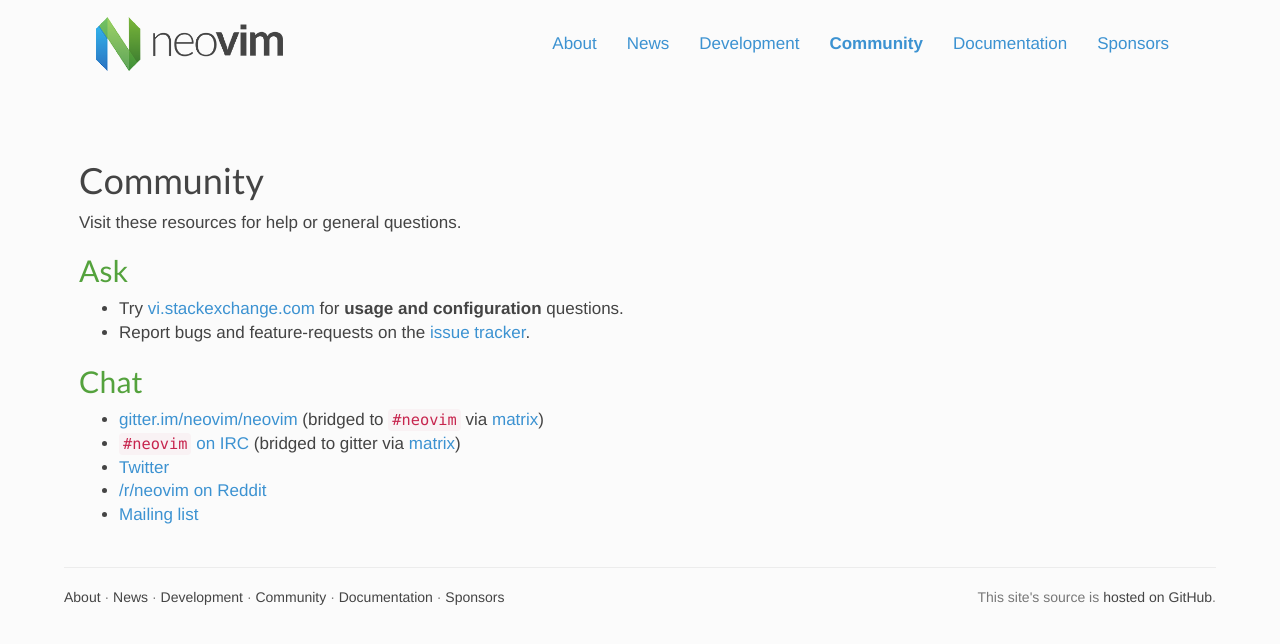
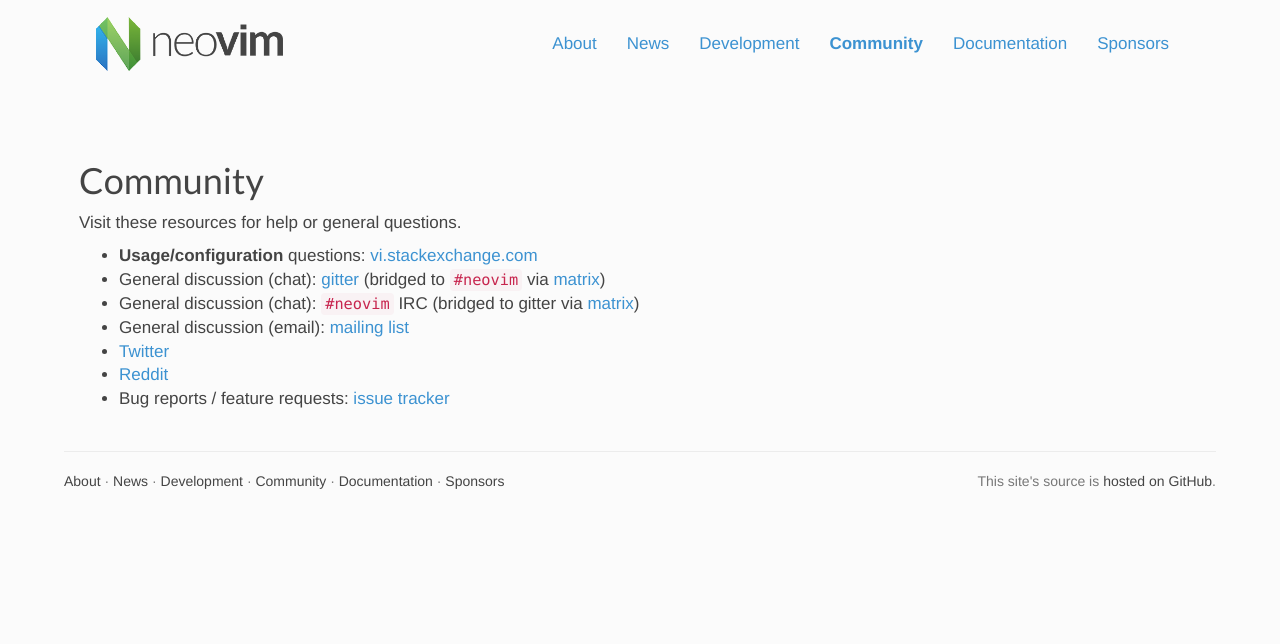
Before and after one commit to neovim/neovim.github.io, a Jekyll site: the page built from community.html, in a window 1280 px wide. Shown: the top 644 px of the page. Built offline with Jekyll 4.4.1, drawn with Linux system fonts in a browser that asks for light colours; nearby versions of some CDN libraries.

Commit message:
community.html

```diff
--- a/community.html
+++ b/community.html
@@ -15,23 +15,16 @@
         Visit these resources for help or general questions.
       </p>
 
-      <h2>Ask</h2>
       <ul>
-        <li>Try <a href="https://vi.stackexchange.com">vi.stackexchange.com</a> for <b>usage and configuration</b> questions.</li>
-        <li>
-          Report bugs and feature-requests on the <a href="https://github.com/neovim/neovim/issues">issue tracker</a>.
-        </li>
-      </ul>
-
-      <h2>Chat</h2>
-      <ul>
-        <li><a href="https://gitter.im/neovim/neovim">gitter.im/neovim/neovim</a>
+        <li><b>Usage/configuration</b> questions: <a href="https://vi.stackexchange.com">vi.stackexchange.com</a></li>
+        <li>General discussion (chat): <a href="https://gitter.im/neovim/neovim">gitter</a>
           (bridged to <code>#neovim</code> via <a href="https://matrix.org/">matrix</a>)</li>
-        <li><a href="https://webchat.freenode.net/?channels=neovim"><code>#neovim</code> on IRC</a>
-          (bridged to gitter via <a href="https://matrix.org/">matrix</a>)</li>
+        <li>General discussion (chat): <a href="https://webchat.freenode.net/?channels=neovim"><code>#neovim</code></a>
+           IRC (bridged to gitter via <a href="https://matrix.org/">matrix</a>)</li>
+        <li>General discussion (email): <a href="https://groups.google.com/forum/#!forum/neovim">mailing list</a></li>
         <li><a href="https://twitter.com/neovim">Twitter</a></li>
-        <li><a href="https://reddit.com/r/neovim">/r/neovim on Reddit</a></li>
-        <li><a href="https://groups.google.com/forum/#!forum/neovim">Mailing list</a></li>
+        <li><a href="https://reddit.com/r/neovim">Reddit</a></li>
+        <li>Bug reports / feature requests: <a href="https://github.com/neovim/neovim/issues">issue tracker</a></li>
       </ul>
 
     </div>
```
